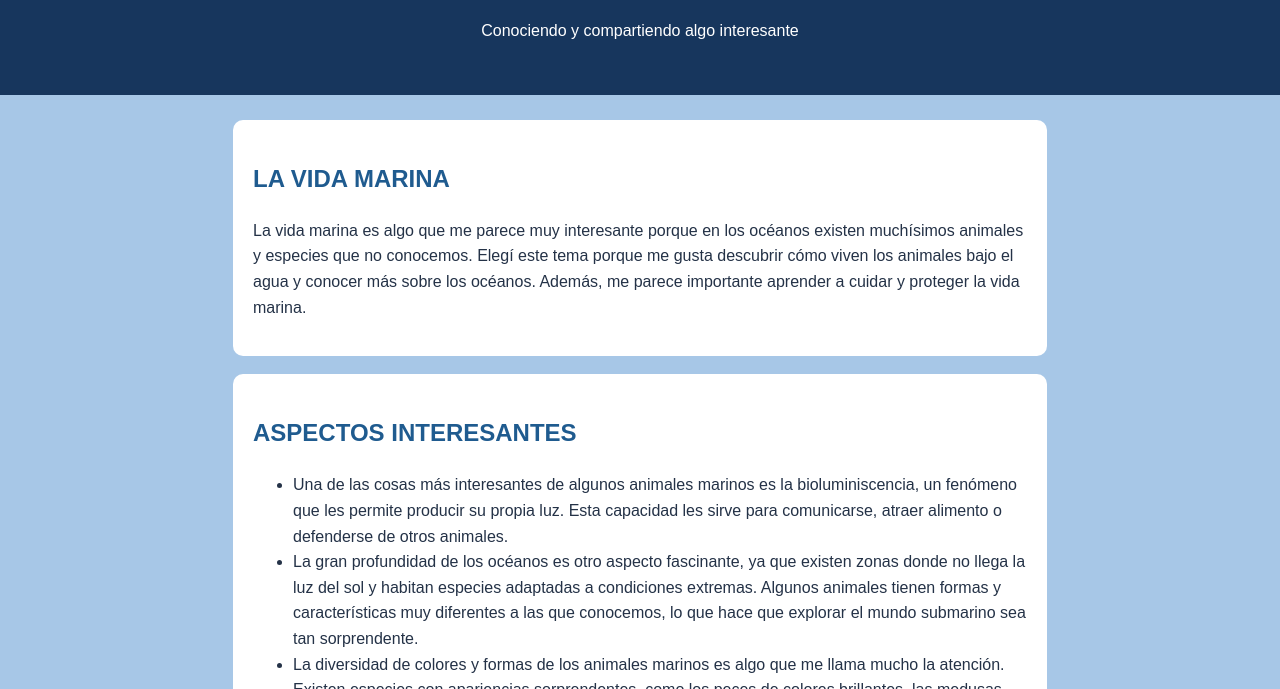
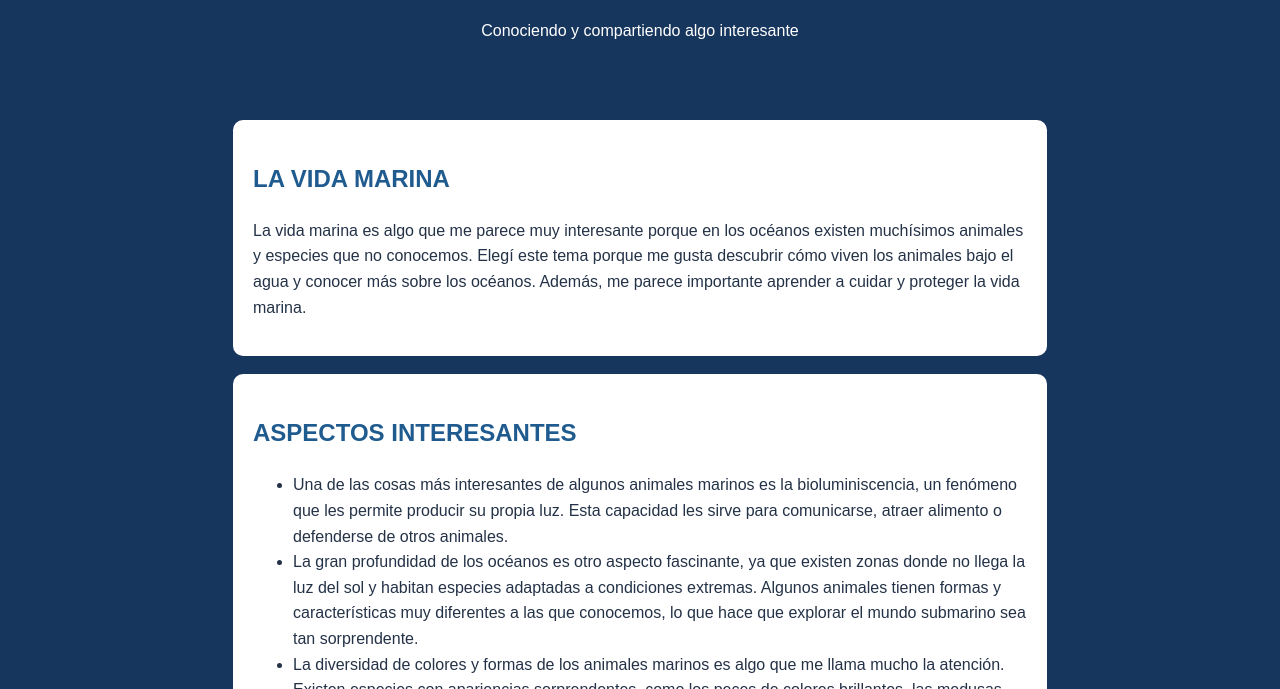
Before and after one commit to iarapiedrahita/Mi-Primer-Sitio, a plain HTML site: page index.html in a window 1280 px wide. Shown: the part 111-800 px from the top of the page. Drawn offline with Linux system fonts and the light colour scheme.

Commit message:
Update estilos.css

```diff
--- a/estilos.css
+++ b/estilos.css
@@ -4,8 +4,8 @@
 
 body {
   margin: 0;
-  font-family: Arial, Trebuchet MS;
-  background: #A7C7E7;
+  font-family: Arial, sans-serif;
+  background: #17365d;
   color: #243247;
   line-height: 1.6;
 }
```
